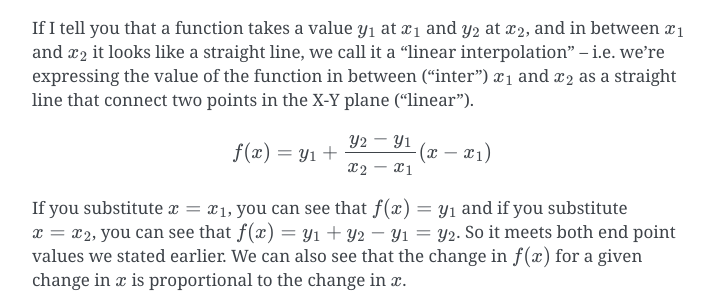
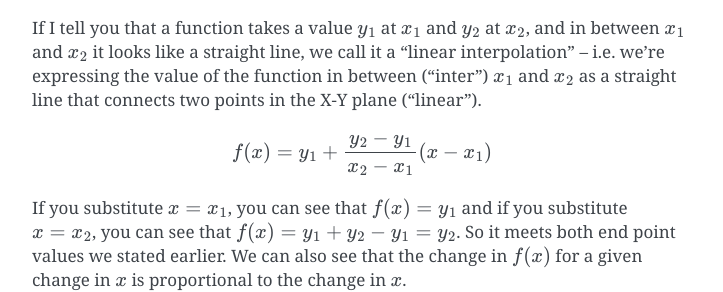
Before and after one commit to kreauniv/comparts431, a Sphinx documentation site: the page built from source/math.rst, in a window 1280 px wide and 900 px high, scrolled down 1286 px. Shown: the part 196-488 px from the top of the window, without its empty margins (388-1111 px from the left). Built offline with Sphinx 7.4.7, drawn with Linux system fonts in a browser that asks for light colours.

Commit message:
fixed typo

```diff
--- a/source/math.rst
+++ b/source/math.rst
@@ -49,7 +49,7 @@ If I tell you that a function takes a value :math:`y_1` at :math:`x_1` and
 :math:`y_2` at :math:`x_2`, and in between :math:`x_1` and :math:`x_2` it looks
 like a straight line, we call it a "linear interpolation" -- i.e. we're
 expressing the value of the function in between ("inter") :math:`x_1` and
-:math:`x_2` as a straight line that connect two points in the X-Y plane
+:math:`x_2` as a straight line that connects two points in the X-Y plane
 ("linear").
 
 .. math::
```
